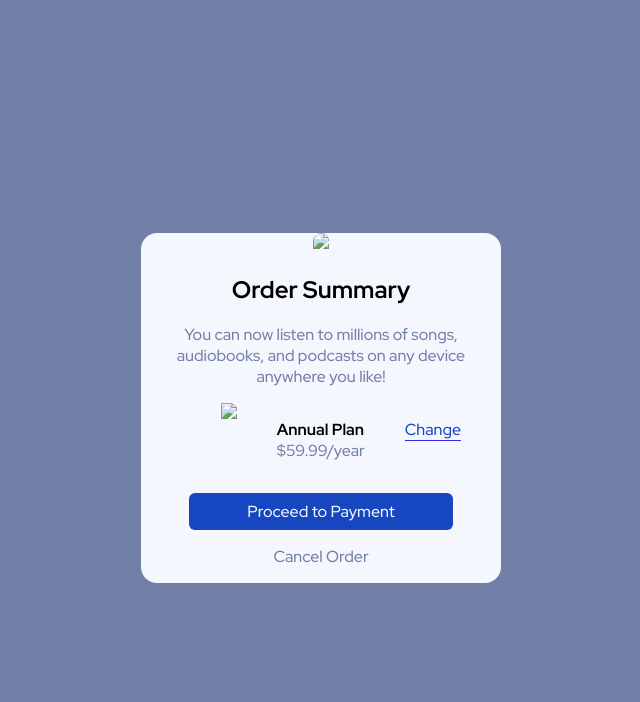
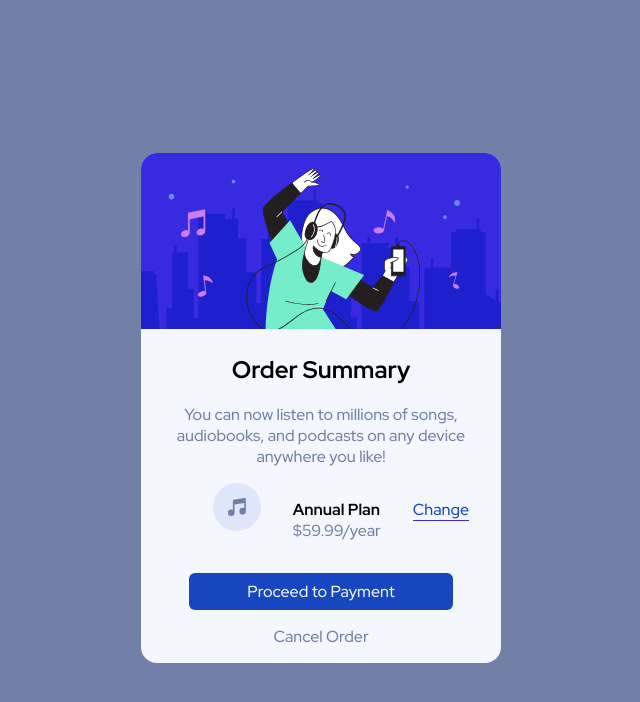
Before and after one commit to Kenzar-San/orderSummaryChallenge, a plain HTML site: page index.html in a window 1280 px wide. Shown: the whole page, without its empty margins (319-959 px from the left). Drawn offline with Linux system fonts and the light colour scheme; the site is published under a folder, as on GitHub Pages, so addresses that start at the root find nothing.

Commit message:
Update index.html

```diff
--- a/index.html
+++ b/index.html
@@ -21,7 +21,7 @@
 <body>
   <div class="container">
     <div class="dance_image">
-      <img src="/images/illustration-hero.svg">
+      <img src="./images/illustration-hero.svg">
     </div>
     <div class="top_text">
       <h2> Order Summary </h2>
@@ -32,7 +32,7 @@
     </div>
     <ul>
       <li>
-        <img src="/images/icon-music.svg">
+        <img src="./images/icon-music.svg">
       </li>
       <li class="plan">
         <p>
```
